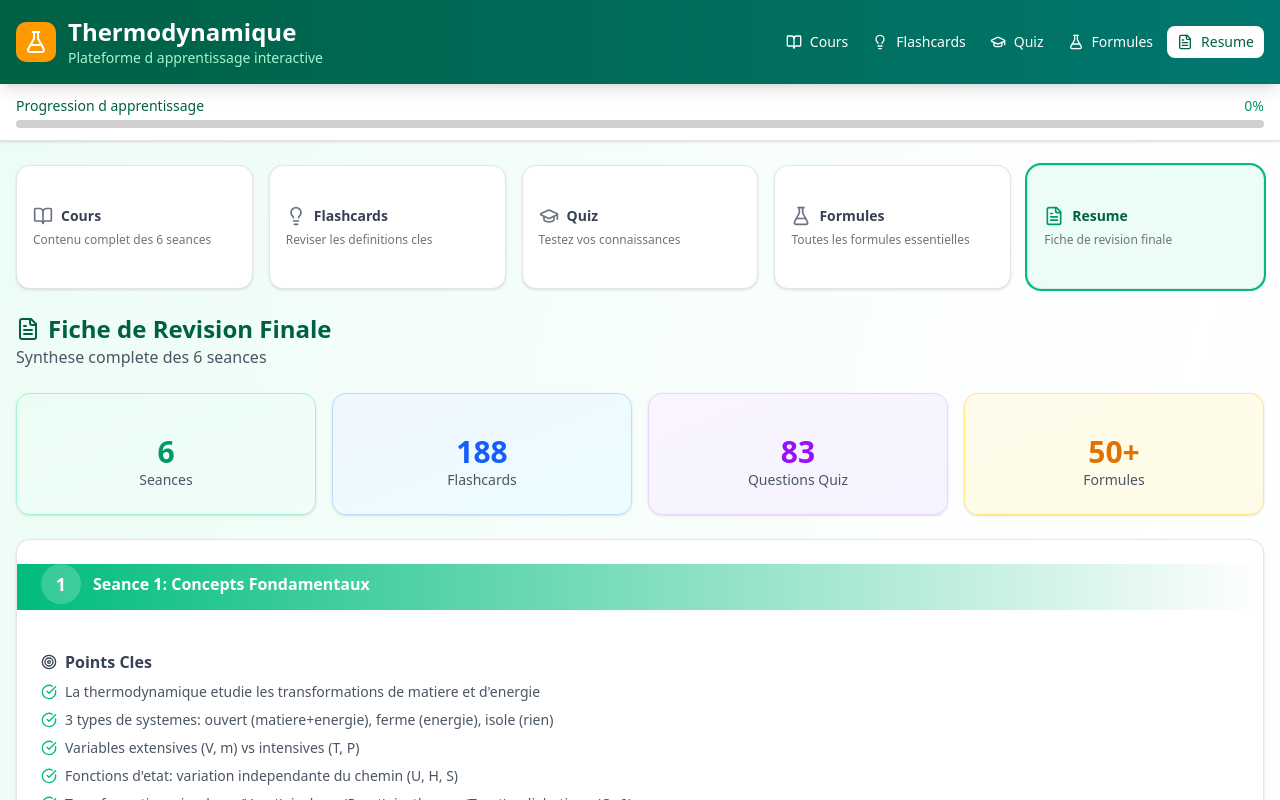
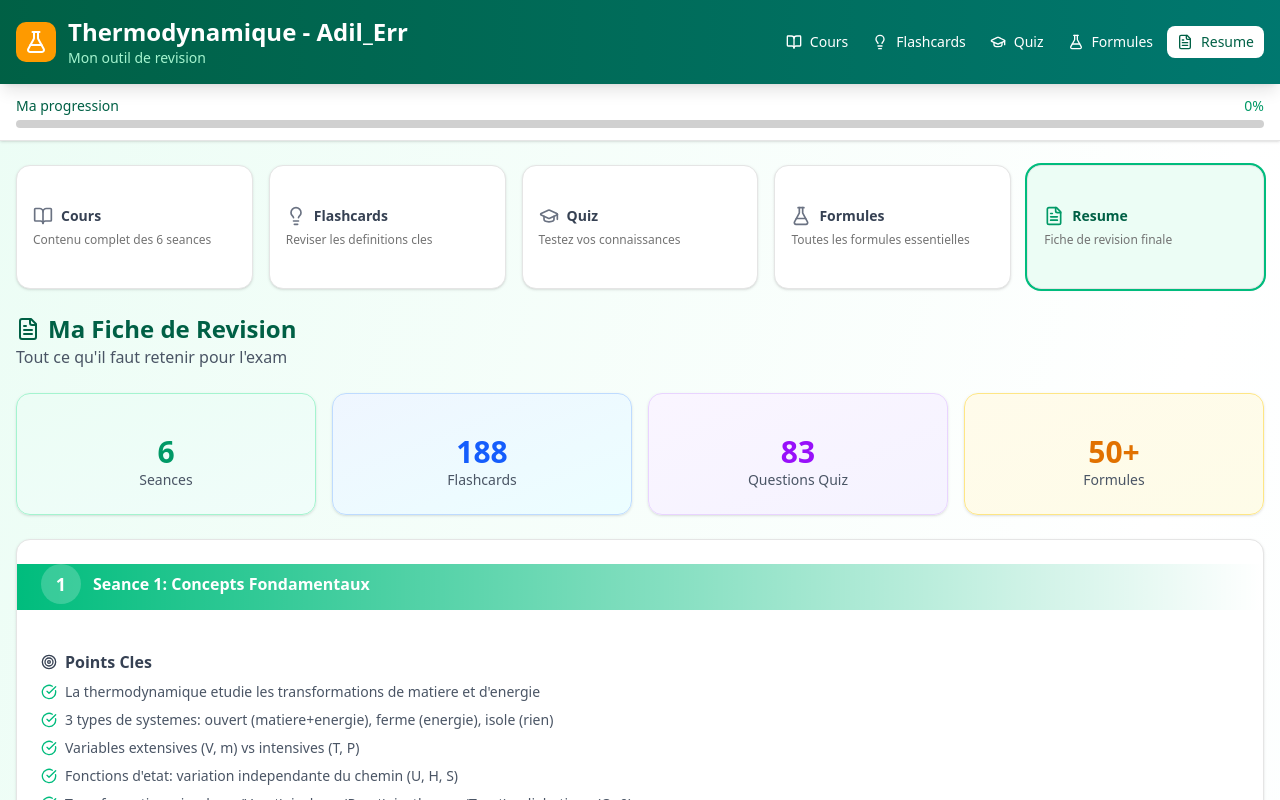
Before and after one commit to AYANOKOJI133/thermodynamics, a Next.js app: page / in a window 1280 px wide. Both pictures are taken after a click on the button "Resume". Shown: the top 800 px of the page. Built offline with nearby package versions, Linux system fonts and the light colour scheme.

Commit message:
27e2af0d-ec64-45b2-a8c0-6f51f58427bc

```diff
--- a/package.json
+++ b/package.json
@@ -1,6 +1,7 @@
 {
-  "name": "nextjs_tailwind_shadcn_ts",
-  "version": "0.2.0",
+  "name": "thermodynamique-revision",
+  "version": "1.0.0",
+  "author": "Adil_Err",
   "private": true,
   "scripts": {
     "dev": "next dev -p 3000 2>&1 | tee dev.log",
--- a/src/app/page.tsx
+++ b/src/app/page.tsx
@@ -48,8 +48,8 @@ export default function Home() {
                 <FlaskConical className="h-6 w-6 text-white" />
               </div>
               <div>
-                <h1 className="text-xl md:text-2xl font-bold">Thermodynamique</h1>
-                <p className="text-emerald-200 text-sm hidden sm:block">Plateforme d apprentissage interactive</p>
+                <h1 className="text-xl md:text-2xl font-bold">Thermodynamique - Adil_Err</h1>
+                <p className="text-emerald-200 text-sm hidden sm:block">Mon outil de revision</p>
               </div>
             </div>
 
@@ -106,7 +106,7 @@ export default function Home() {
       <div className="bg-white border-b shadow-sm">
         <div className="max-w-7xl mx-auto px-4 py-3">
           <div className="flex items-center justify-between mb-1">
-            <span className="text-sm font-medium text-emerald-800">Progression d apprentissage</span>
+            <span className="text-sm font-medium text-emerald-800">Ma progression</span>
             <span className="text-sm text-emerald-600">{Math.round(progressPercentage)}%</span>
           </div>
           <Progress value={progressPercentage} className="h-2" />
@@ -149,8 +149,8 @@ export default function Home() {
       {/* Footer */}
       <footer className="bg-emerald-900 text-white py-6 mt-12">
         <div className="max-w-7xl mx-auto px-4 text-center">
-          <p className="text-emerald-200">Cours de Thermodynamique - 6 Seances</p>
-          <p className="text-sm text-emerald-300 mt-2">References: Foussard et Julien (DUNOD) | Perez (DUNOD)</p>
+          <p className="text-lg font-medium">Made by Adil_Err &amp; 7bibna l&apos;AI 🤖</p>
+          <p className="text-sm text-emerald-300 mt-2">Thermodynamique - 6 Seances</p>
         </div>
       </footer>
     </div>
--- a/src/components/Summary.tsx
+++ b/src/components/Summary.tsx
@@ -148,9 +148,9 @@ export default function Summary() {
       <div>
         <h2 className="text-2xl font-bold text-emerald-800 flex items-center gap-2">
           <FileText className="h-6 w-6" />
-          Fiche de Revision Finale
+          Ma Fiche de Revision
         </h2>
-        <p className="text-gray-600">Synthese complete des 6 seances</p>
+        <p className="text-gray-600">Tout ce qu&apos;il faut retenir pour l&apos;exam</p>
       </div>
 
       {/* Quick Stats */}
@@ -232,7 +232,7 @@ export default function Summary() {
         <CardHeader>
           <CardTitle className="text-blue-800 flex items-center gap-2">
             <Lightbulb className="h-5 w-5" />
-            Conseils pour Reussir
+            Mes Conseils
           </CardTitle>
         </CardHeader>
         <CardContent>
@@ -351,9 +351,9 @@ export default function Summary() {
       {/* Final Message */}
       <Card className="bg-gradient-to-r from-emerald-500 to-teal-500 text-white">
         <CardContent className="pt-6 text-center">
-          <p className="text-xl font-bold mb-2">Bonne revision !</p>
+          <p className="text-xl font-bold mb-2">Bonne chance pour l&apos;exam Adil_Err ! 🎯</p>
           <p className="text-emerald-100">
-            Utilisez les flashcards pour memoriser les definitions et les quiz pour tester vos connaissances.
+            Tu vas assurer, continue comme ca ! 💪
           </p>
         </CardContent>
       </Card>
--- a/src/lib/course-data.ts
+++ b/src/lib/course-data.ts
@@ -1,5 +1,5 @@
-// Complete thermodynamics course data from all 9 documents (Sessions 1-6)
-// COMPREHENSIVE VERSION - All information included
+// Donnees du cours de Thermodynamique - Adil_Err
+// Seances 1-6 : Tout le cours en un seul endroit
 
 export const courseData = {
   sessions: [
```
